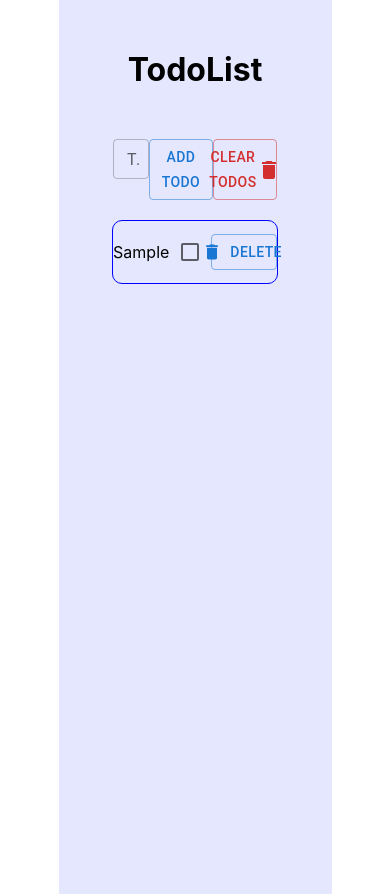
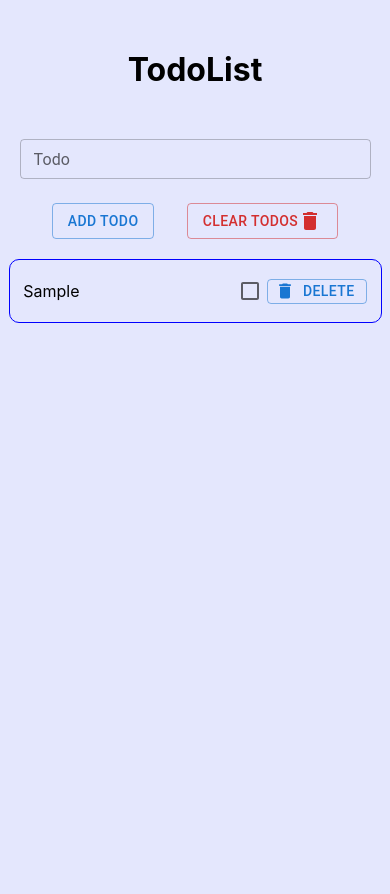
Before and after one commit to SILHOUETTEj/Todo-App-Typescript-Redux-Toolkit-, a React (Create React App) app: page / in a window 390 px wide. Both pictures are taken after typing "Sample" into the empty fields and a click on the button "ADD TODO". Built offline with nearby package versions, Linux system fonts and the light colour scheme.

Commit message:
adaptive

```diff
--- a/src/components/TodoItem.module.css
+++ b/src/components/TodoItem.module.css
@@ -16,4 +16,28 @@
 .TodoItem__text {
   text-align: start;
   width: 60%;
+  overflow: hidden;
 }
+@media (max-width: 1230px) {
+  .TodoItem__container {
+    width: 90%;
+    padding: 10px;
+  }
+  .TodoItem__checkbox {
+    width: 10px;
+  }
+}
+@media (max-width: 575px) {
+  .TodoItem__container {
+    width: 90%;
+    padding: 10px;
+  }
+  .TodoItem__checkbox {
+    width: 10px;
+  }
+  .TodoItem__deleteTodoBtn{
+    width: 100px;
+    height: 25px;
+  }
+
+}
--- a/src/components/TodoItem.tsx
+++ b/src/components/TodoItem.tsx
@@ -1,18 +1,22 @@
 import DeleteIcon from "@mui/icons-material/Delete";
-import {Button, Checkbox} from "@mui/material";
-import {TodoItem} from "../store/todolist/todoSlice";
+import { Button, Checkbox } from "@mui/material";
+import { TodoItem } from "../store/todolist/todoSlice";
 import styles from "./TodoItem.module.css";
 
 type TodoItemProps = {
   data: TodoItem;
 };
-const TodoItemComponent = ({data}: TodoItemProps) => {
+const TodoItemComponent = ({ data }: TodoItemProps) => {
   return (
     <li className={styles.TodoItem}>
       <div className={styles.TodoItem__container}>
         <div className={styles.TodoItem__text}>{data.text}</div>
-        <Checkbox />
-        <Button variant="outlined" startIcon={<DeleteIcon />}>
+        <Checkbox className={styles.TodoItem__checkbox} />
+        <Button
+          className={styles.TodoItem__deleteTodoBtn}
+          variant="outlined"
+          startIcon={<DeleteIcon />}
+        >
           Delete
         </Button>
       </div>
--- a/src/components/TodoList.module.css
+++ b/src/components/TodoList.module.css
@@ -3,7 +3,7 @@
   width: 70%;
   background-color: rgb(228, 231, 253);
   margin: auto;
-  height: 100vh;
+  min-height: 100vh;
 }
 
 .TodoList__form {
@@ -18,3 +18,20 @@
   display: flex;
   justify-content: space-between;
 }
+@media (max-width: 1230px) {
+  .TodoList__form {
+    height: 100px;
+    width: 90%;
+    flex-wrap: wrap;
+    justify-content: space-evenly;
+    align-content: space-between;
+  }
+  .TodoList__todoInput {
+    width: 100%;
+  }
+}
+@media (max-width: 575px) {
+  .TodoList__container {
+    width: 100%;
+  }
+}
```
Also changed, not shown: .eslintrc.json.
